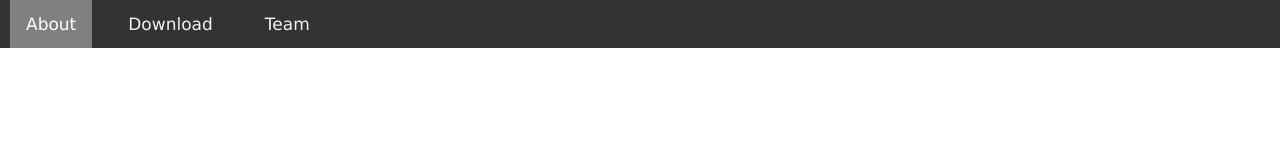
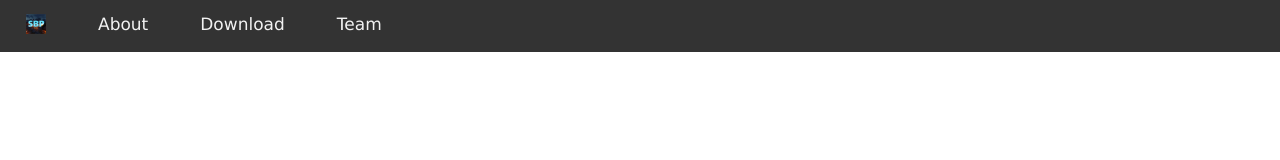
Before and after one commit to Firecreper2/SBPwebsite, a website: page static/index.html in a window 1280 px wide. Drawn offline with nearby package versions, Linux system fonts and the light colour scheme.

Commit message:
Update index.html

```diff
--- a/static/index.html
+++ b/static/index.html
@@ -14,7 +14,8 @@
 </head>
 <body>
     <div class="topbar">
-        <a href="#about" class="active">About</a>
+        <a href="#top"><img src="./favicon.ico" alt="SBP icon" width="20px" height="20px"/></a>
+        <a href="#about">About</a>
         <a href="#download">Download</a>
         <a href="#team">Team</a>
     </div>
```
